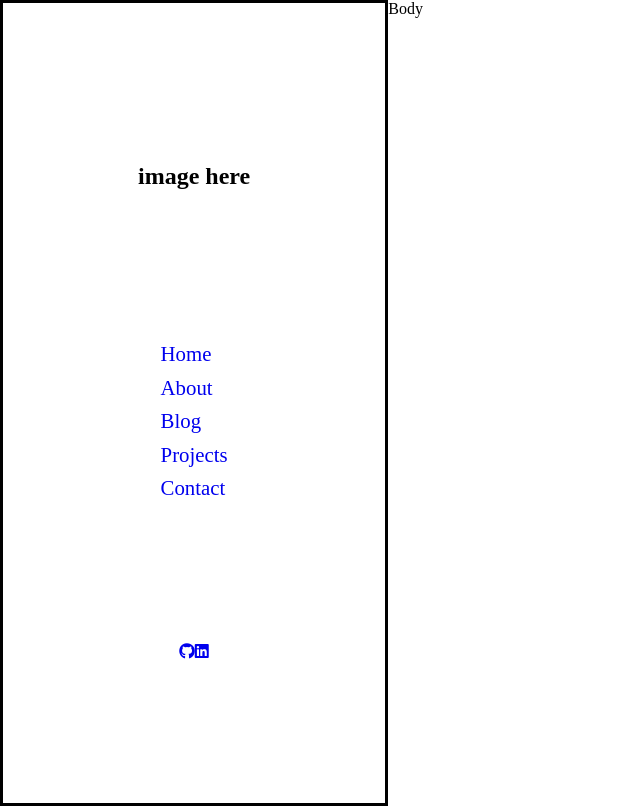
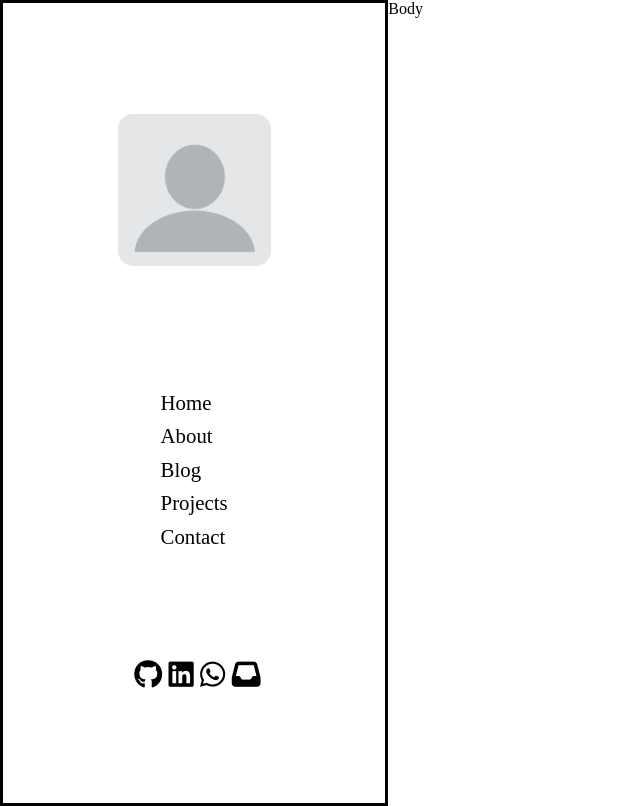
Before and after one commit to 10d3/portfolio, a React (Vite) app: page / in a window 1280 px wide. Shown: the whole page, without its empty margins (0-640 px from the left). Built offline with nearby package versions, Linux system fonts and the light colour scheme.

Commit message:
adding color theme in header.css

```diff
--- a/components/header/Header.jsx
+++ b/components/header/Header.jsx
@@ -1,23 +1,31 @@
 import './header.css'
+import logo from '../../public/potrait.webp'
 function Header() {
 
   const links = ['Home', 'About', 'Blog', 'Projects', 'Contact']
   const social = [
     {
       icon: "fa-brands fa-github",
-      link : 'https://github.com/10d3'
+      link: 'https://github.com/10d3'
     },
     {
       icon: "fa-brands fa-linkedin",
-      link : 'https://www.linkedin.com/in/aherleym/'
+      link: 'https://www.linkedin.com/in/aherleym/'
+    },
+    {
+      icon: "fa-brands fa-whatsapp",
+      link: "https://wa.me/50944585449"
+    },
+    {
+      icon: "fa-solid fa-inbox",
+      link: ""
     }
   ]
 
   return (
     <div className="main-header">
       <div className='img-header'>
-        <img src="" alt="" />
-        <h2>image here</h2>
+        <img src={logo} alt="" />
       </div>
       <div className='nav'>
         <ul>
@@ -29,11 +37,11 @@ function Header() {
         </ul>
       </div>
       <div className='copyright'>
-          {
-            social.map((element, index) => {
-              return <a key={index} href={element.link}><i className={element.icon}></i></a>
-            })
-          }
+        {
+          social.map((element, index) => {
+            return <a key={index} href={element.link}><i className={element.icon}></i></a>
+          })
+        }
       </div>
     </div>
   )
--- a/components/header/header.css
+++ b/components/header/header.css
@@ -1,4 +1,18 @@
-.main-header{
+:root {
+  --background: #fff;
+  --foreground: #d2d3db;
+  --color-text: #000;
+  --toggled-color: #000;
+}
+
+[data-theme="dark"] {
+  --background: #000;
+  --foreground: #332940;
+  --color-text: #fff;
+  --toggled-color: #fff;
+}
+
+.main-header {
   display: flex;
   width: 30%;
   height: 100vh;
@@ -6,15 +20,36 @@
   align-items: center;
   justify-content: space-evenly;
   border: 3px solid black;
+  background-color: var(--background);
+}
+.img-header {
+  width: 40%;
+  border-radius: 10%;
+}
+.img-header img {
+  width: 100%;
+  height: auto;
+  border-radius: 10%;
 }
 
-.nav ul{
+.nav ul {
   list-style: none;
 }
-.nav ul li{
+.nav ul li {
   padding-top: 0.6rem;
 }
-.nav ul li a{
+.nav ul li a {
   text-decoration: none;
   font-size: 1.3rem;
+  color: var(--color-text);
 }
+.copyright a {
+  text-decoration: none;
+  font-size: 1.8rem;
+  padding-left: 0.4rem;
+  color: var(--color-text);
+}
+
+.nav ul li a:hover, .copyright a:hover{
+    color: var(--foreground);
+}
```
Also changed, not shown: public/potrait.webp (added). Lines whose indentation alone changed are shown as unchanged.
